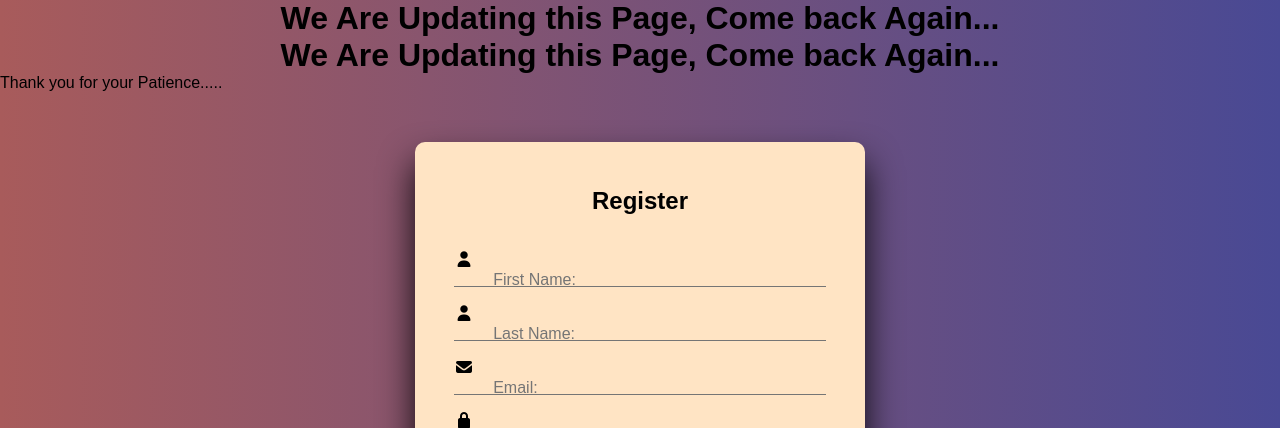
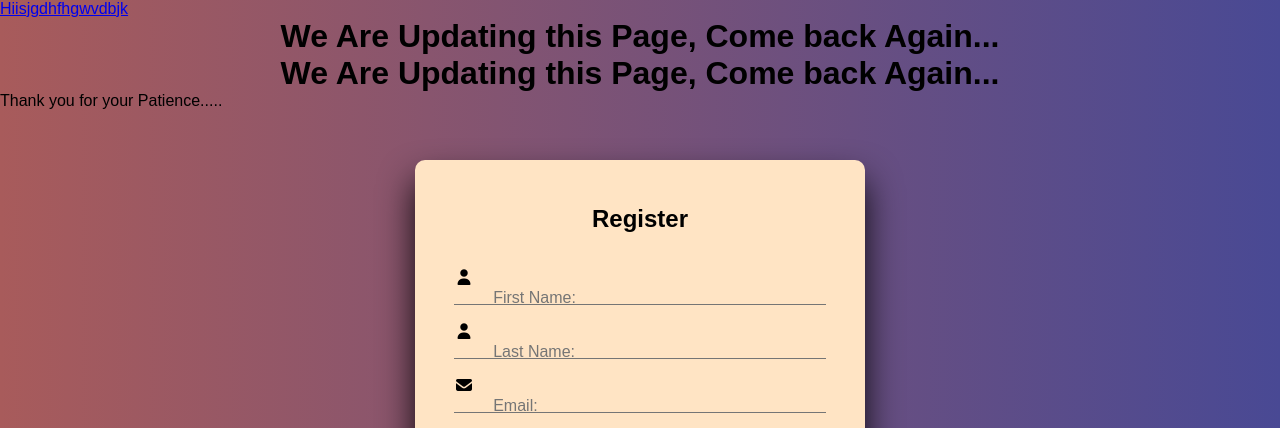
Before and after one commit to shivamkumarhub-web/SHIVAM, a React app: page index.html in a window 1280 px wide. Shown: the top 428 px of the page. Built offline with nearby package versions, Linux system fonts and the light colour scheme.

Commit message:
Update index.html

```diff
--- a/index.html
+++ b/index.html
@@ -4,7 +4,7 @@
   <meta charset="UTF-8">
   <meta name="viewport" content="width=device-width, initial-scale=1.0">
   <title> Shivam - Register || Login Page </title>
-
+<a href="Shivam-web-developer">Hiisjgdhfhgwvdbjk</a>
 <h1 style="text-align: center;">We Are Updating this Page, Come back Again...</h1>
   <h1 style='text-align:center'>We Are Updating this Page, Come back Again...</h1>
   <p>Thank you for your Patience.....</p>
```
